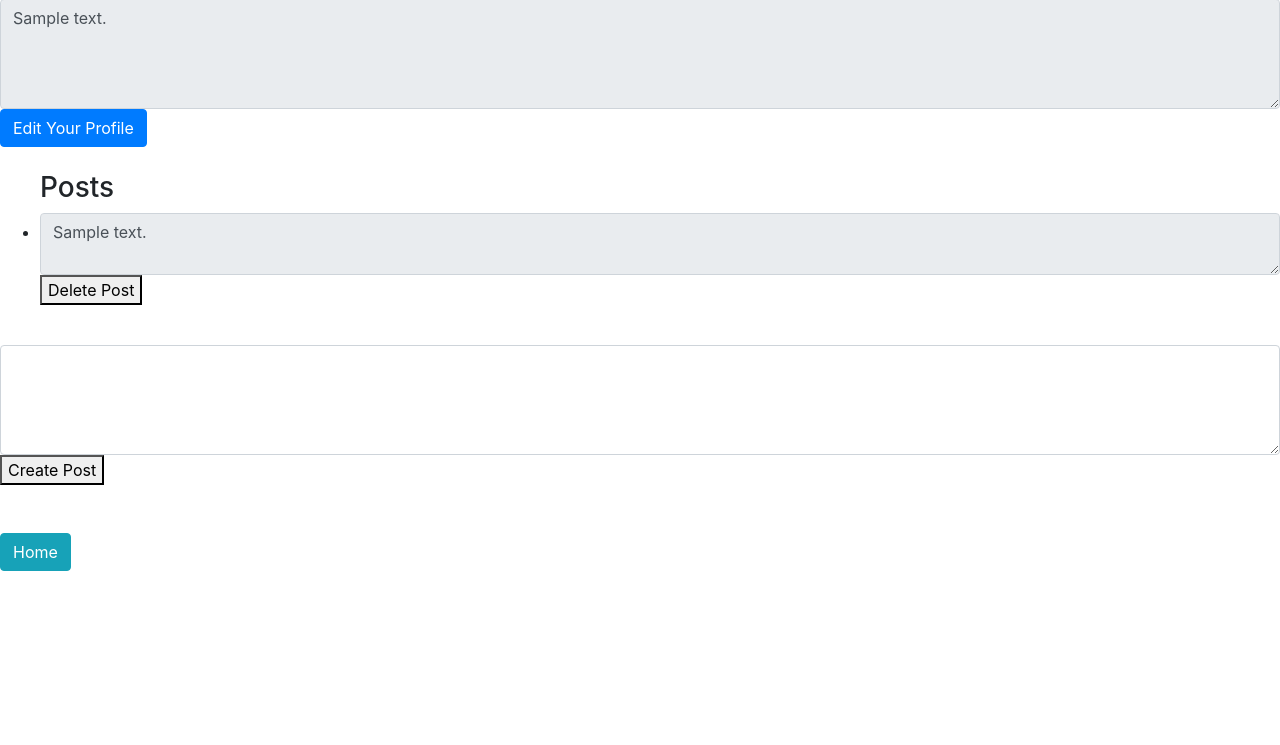
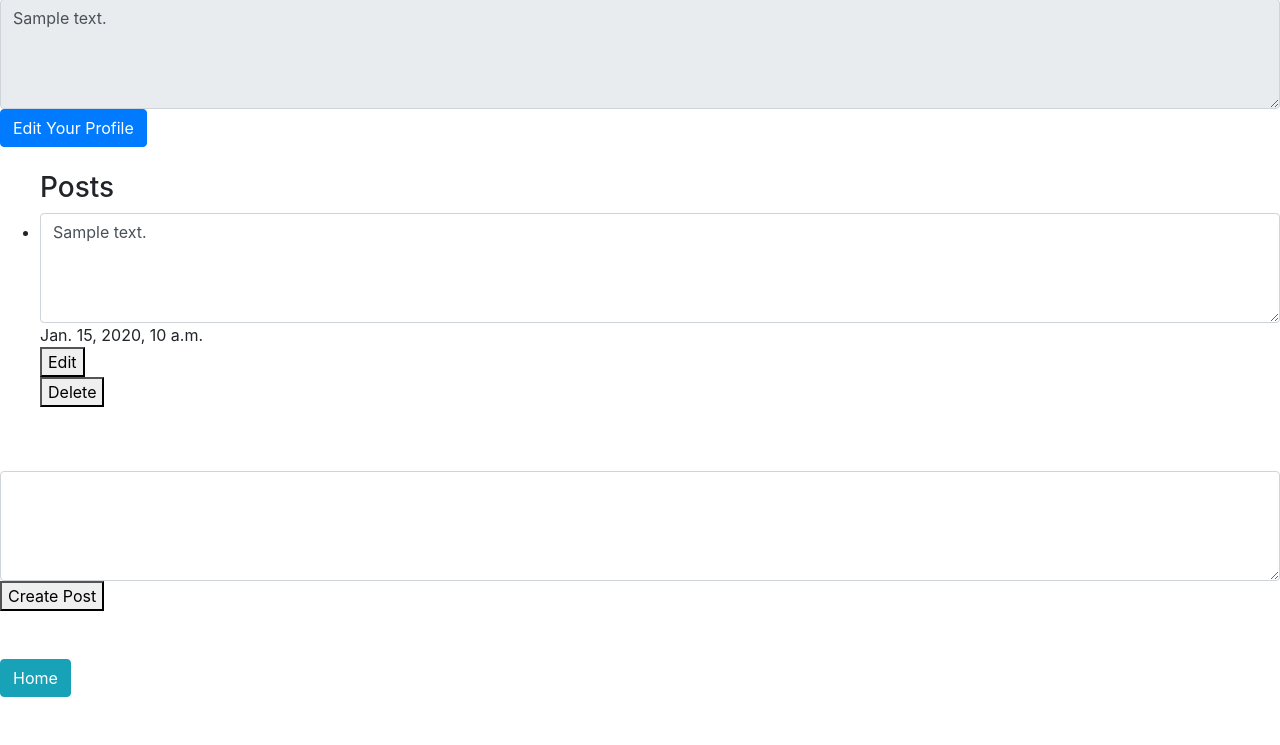
Before and after one commit to abista7/SoftwareDevelopmentGroupPROJECT, a Django app: page /profile/00000000-0000-0000-0000-000000000001/ in a window 1280 px wide. Shown: the part 161-906 px from the top of the page. Before the commit the page ends 732 px from the top, so only its background shows below. Run offline with Django 3.2, Linux system fonts and the light colour scheme; a user stored in the database is signed in; tables that the repository leaves empty hold one stand-in row (values such as "Sample post"); some libraries are stand-ins or nearby versions.

Commit message:
fixed edit post and delete post. Both work now

```diff
--- a/application/django/mainapp/models.py
+++ b/application/django/mainapp/models.py
@@ -9,6 +9,7 @@ from django.dispatch import receiver
 
 from django.conf import settings
 
+import datetime
 
 # Create your models here.
 
@@ -95,6 +96,12 @@ class Profile(models.Model):
         post = Post.objects.get(id=post_id)
         post.delete()
 
+    def edit_post(self, post_id, desc):
+        post = Post.objects.get(id=post_id)
+        post.description = desc
+        post.created_at = datetime.datetime.now()
+        Post.save(post)
+
 
 class Friend(models.Model):
     created = models.DateTimeField(auto_now_add=True, editable=False)
@@ -130,8 +137,8 @@ def friend_relation(self, other):
 
 class Post(models.Model):
     description = models.CharField(max_length=200)
-    created_at = models.DateTimeField(auto_now_add=True)
+    created_at = models.DateTimeField(default=datetime.datetime.now)
     profile = models.ForeignKey(Profile, on_delete=models.CASCADE)
 
     def __str__(self):
-        return 'Post: ' + self.description
+        return 'Post: ' + self.description + "heroo"
--- a/application/django/mainapp/views.py
+++ b/application/django/mainapp/views.py
@@ -9,6 +9,7 @@ from .forms import RegisterForm
 from .models import Profile, Language, Friend, get_profile_model, friend_relation, Post
 from django.http import HttpResponse
 
+import datetime
 
 def index(request):
     if request.user.is_authenticated:
@@ -57,7 +58,8 @@ def profile(request, profile_uuid):
     profile = get_profile_model().get(uuid=profile_uuid)
     post_list = Post.objects.filter(profile=profile)
     create_post = None
-    context = {'profile': profile, 'post_list': post_list, 'create_post':create_post}
+    edit_post = None
+    context = {'profile': profile, 'post_list': post_list, 'create_post':create_post, 'edit_post':edit_post}
 
     if request.method == 'POST':
         print(request.POST)
@@ -65,6 +67,10 @@ def profile(request, profile_uuid):
             request.user.profile.create_post(request.POST.get('create_post'))
         if request.POST.get('delete_post'):
             request.user.profile.delete_post(int(request.POST.get('delete_post')))
+        if request.POST.get('edit_post'):
+            desc = request.POST.get('edit_post')
+            postID = request.POST.get('edit_post_id')
+            request.user.profile.edit_post(postID, desc)
 
 
     return render(request, 'mainapp/profile.html', context=context)
--- a/application/django/templates/mainapp/profile.html
+++ b/application/django/templates/mainapp/profile.html
@@ -24,13 +24,27 @@
             <h3>Posts</h3>
             {% for post in post_list %}
                 <li>
-                    <textarea class="form-control"  readonly>{{ post.description }}</textarea>
+                    {% if user != profile.user %}
+                        <div>
+                            <textarea class="form-control" readonly>{{ post.description }}</textarea>
+                            <div>{{ post.created_at }}</div>
+                        </div>
+                    {% endif %}
                     {% if user == profile.user %}
-                        <form method="post">
-                            {% csrf_token %}
-                            <button type="submit" name="delete_post" value={{ post.id }}>Delete Post</button>
-                        </form>
+                        <div>
+                            <form method="post">
+                                {% csrf_token %}
+                                    <textarea class="form-control " cols="50" rows="4" name="edit_post">{{ post.description }}</textarea>
+                                    <div>{{ post.created_at }}</div>
+                                    <button type="submit" name="edit_post_id" value={{ post.id }}>Edit</button>
+                            </form>
+                            <form method="post">
+                                {% csrf_token %}
+                                <button type="submit" name="delete_post" value={{ post.id }}>Delete</button>
+                            </form>
+                        </div>
                     {% endif %}
+                    <br>
                 </li>
             {% endfor %}
         </ul>
@@ -41,18 +55,22 @@
         </ul>
     {% endif %}
     <br>
+
     {% if user == profile.user %}
         <form method="post">
             {% csrf_token %}
-            <textarea class="form-control " cols="50" rows="4" id="create_post" name="create_post" ></textarea>
-            <button type="submit" value="{{ create_post }}">Create Post</button>
+            <textarea class="form-control " cols="50" rows="4" id="create_post" name="create_post"></textarea>
+            <button type="submit">Create Post</button>
         </form>
     {% endif %}
+
     <br>
     <br>
+
     <a href="{% url 'index' %}">
-    <button class="btn btn-info">Home</button>
+        <button class="btn btn-info">Home</button>
     </a>
+
     <br>
     <br>
     <br>
```
Also changed, not shown: application/django/mainapp/migrations/0003_auto_20200421_1552.py (added).
